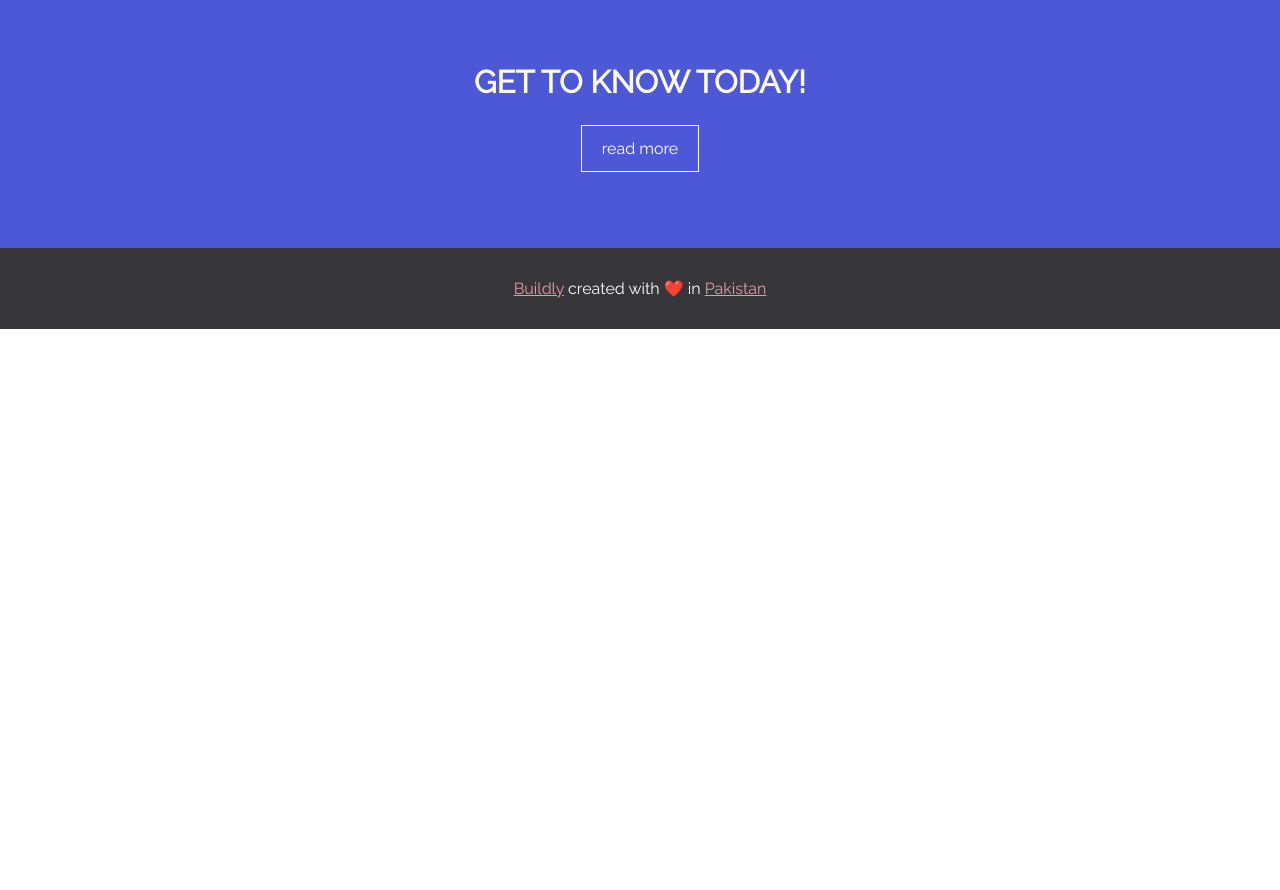
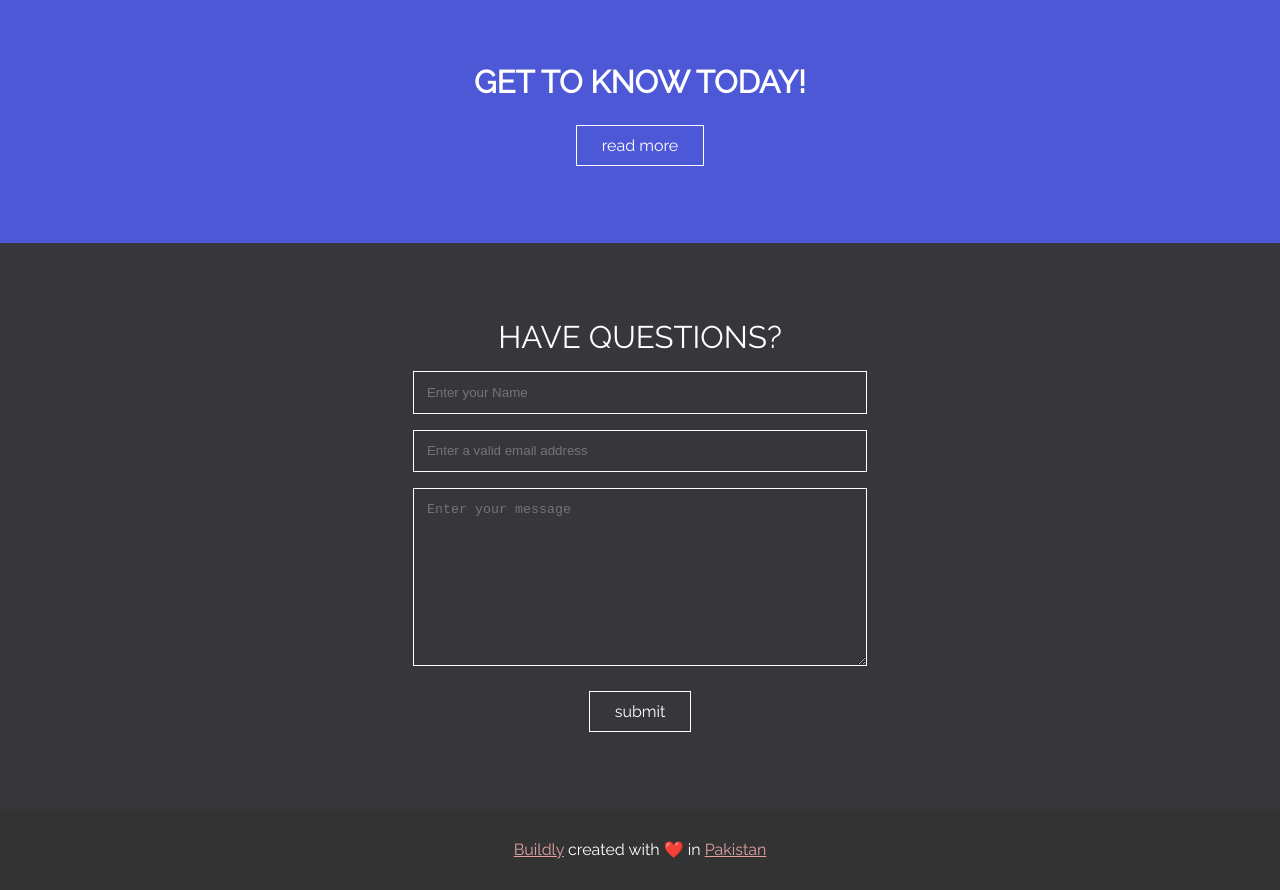
Before and after one commit to Abdulmoiz-Ahmer/build-something, a plain HTML site: page index.html in a window 1280 px wide. Shown: the part 1040-1930 px from the top of the page. Before the commit the page ends 1369 px from the top, so only its background shows below. Drawn offline with nearby package versions, Linux system fonts and the light colour scheme.

Commit message:
style(Main Page Form Section): The form section for desktop is completed

```diff
--- a/index.html
+++ b/index.html
@@ -92,6 +92,30 @@
       </section>
 
       <!-- Have questions -->
+      <section class="have-questions center section-padding">
+        <div class="have-questions__title common-size">HAVE QUESTIONS?</div>
+        <div class="have-questions__form">
+          <input
+            class="have-questions__form--field"
+            type="text"
+            placeholder="Enter your Name"
+          />
+          <input
+            class="have-questions__form--field"
+            type="email"
+            placeholder="Enter a valid email address"
+          />
+          <textarea
+            class="have-questions__form--field"
+            name=""
+            id=""
+            cols="30"
+            rows="10"
+            placeholder="Enter your message"
+          ></textarea>
+          <a class="get-to-know__contents--read-more">submit</a>
+        </div>
+      </section>
 
       <!-- footer -->
       <footer class="center">
--- a/style.css
+++ b/style.css
@@ -54,6 +54,7 @@
 :root {
   --primary-color: rgba(127, 95, 179);
   --secondary-color: #37363b;
+  --color-black: #333333;
   --tertiary-color: #4d58d7;
   --color-white: #fff;
   --color-skin: #e0a0a3;
@@ -175,11 +176,43 @@ body {
   text-decoration: none;
   color: var(--color-white);
   border: 0.069rem solid var(--color-white);
-  padding: 0.8rem 1.25rem;
+  padding: 0.64rem 1.563rem;
+  cursor: pointer;
 }
 
+.get-to-know__contents--read-more:hover {
+  background-color: var(--color-white);
+  color: var(--tertiary-color);
+}
+
+.have-questions {
+  background-color: var(--secondary-color);
+}
+
+.have-questions__form {
+  display: flex;
+  flex-direction: column;
+  justify-content: center;
+  align-items: center;
+}
+
+.have-questions__form--field {
+  margin-top: 1rem;
+  padding: 0.8rem;
+  border: 1px solid var(--color-white);
+  background-color: transparent;
+  width: 50%;
+}
+
+.have-questions__form--submit {
+}
+
+/* .have-questions__form--field:not(:last-child) {
+  margin-bottom: 1.563rem;
+} */
+
 footer {
-  background-color: var(--secondary-color);
+  background-color: var(--color-black);
   padding: 1.953rem 0;
 }
 
```
